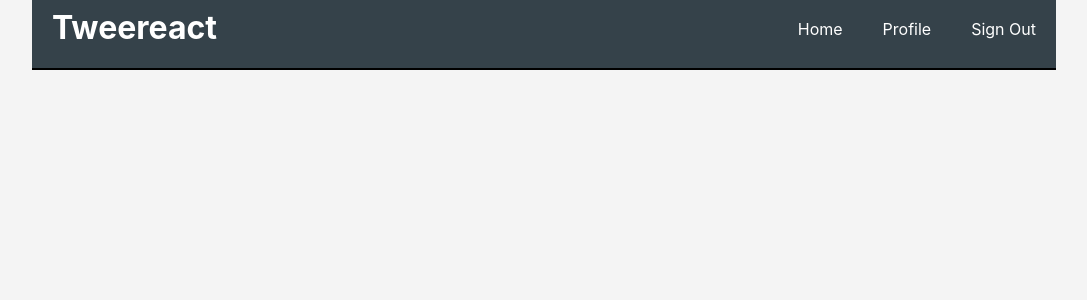
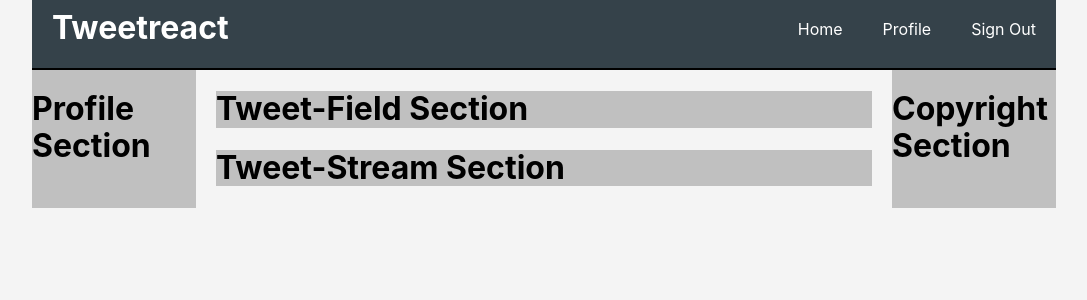
Before and after one commit to josephdk/tweetreact, a React (Create React App) app: page / in a window 1280 px wide. Shown: the top 300 px of the page, without its empty margins (96-1183 px from the left). Built offline with nearby package versions, Linux system fonts and the light colour scheme.

Commit message:
All main sections in place

```diff
--- a/src/App.css
+++ b/src/App.css
@@ -5,3 +5,13 @@
     width: 80%;
     margin: auto;
 }
+
+.main-grid {
+    display: grid;
+    grid-gap: 20px;
+    grid-template-columns: 1fr 4fr 1fr;
+}
+
+.grid-col {
+    background-color: #c0c0c0;
+}
--- a/src/App.js
+++ b/src/App.js
@@ -1,6 +1,10 @@
 import React, { Component } from 'react';
 
 import Navigation from './components/Navigation/Navigation';
+import Profile from './components/Profile/Profile';
+import TweetStream from './components/TweetStream/TweetStream';
+import Copyright from './components/Copyright/Copyright';
+
 import './App.css';
 
 class App extends Component {
@@ -8,11 +12,16 @@ class App extends Component {
     return (
       <div className="App">
         <Navigation />
+        <div className="container">
+          <div className="main-grid">
+            <Profile />
+            <TweetStream />
+            <Copyright />
+          </div>
+        </div>
         {/* <SignIn />
-        <Register />
-        <Profile />
-        <TweetField />
-        <TweetFeed /> */}
+        <Register /> */}
+
       </div>
     );
   }
--- /dev/null
+++ b/src/components/Copyright/Copyright.js
@@ -0,0 +1,11 @@
+import React from 'react';
+
+const Copyright = () => {
+    return (
+        <div className="copyright grid-col">
+            <h1>Copyright Section</h1>
+        </div>
+    );
+}
+
+export default Copyright;
--- a/src/components/Navigation/Navigation.js
+++ b/src/components/Navigation/Navigation.js
@@ -6,7 +6,7 @@ const Navigation = () => {
         <div className="container">
             <header>
                 <div class="header-branding">
-                    <h1>Tweereact</h1>
+                    <h1>Tweetreact</h1>
                 </div>
                 <nav>
                     <ul>
--- /dev/null
+++ b/src/components/Profile/Profile.css
@@ -0,0 +1,3 @@
+.profile {
+    background-color: #c0c0c0;
+}
--- /dev/null
+++ b/src/components/Profile/Profile.js
@@ -0,0 +1,12 @@
+import React from 'react';
+import './Profile.css';
+
+const Profile = () => {
+    return (
+        <div className="profile grid-col">
+            <h1>Profile Section</h1>
+        </div>
+    );
+}
+
+export default Profile;
--- /dev/null
+++ b/src/components/TweetField/TweetField.js
@@ -0,0 +1,11 @@
+import React from 'react';
+
+const TweetField = () => {
+    return (
+        <div className="tweet-field grid-col">
+            <h1>Tweet-Field Section</h1>
+        </div>
+    );
+}
+
+export default TweetField;
--- /dev/null
+++ b/src/components/TweetStream/TweetStream.js
@@ -0,0 +1,17 @@
+import React from 'react';
+import TweetField from '../TweetField/TweetField';
+
+class TweetStream extends React.Component {
+    render () {
+        return (
+            <div>
+                <TweetField />
+                <div className="tweet-stream grid-col">
+                    <h1>Tweet-Stream Section</h1>
+                </div>
+            </div>
+        );
+    }
+}
+
+export default TweetStream;
```
Also changed, not shown: src/components/TweetField/TweetField.css (added).
